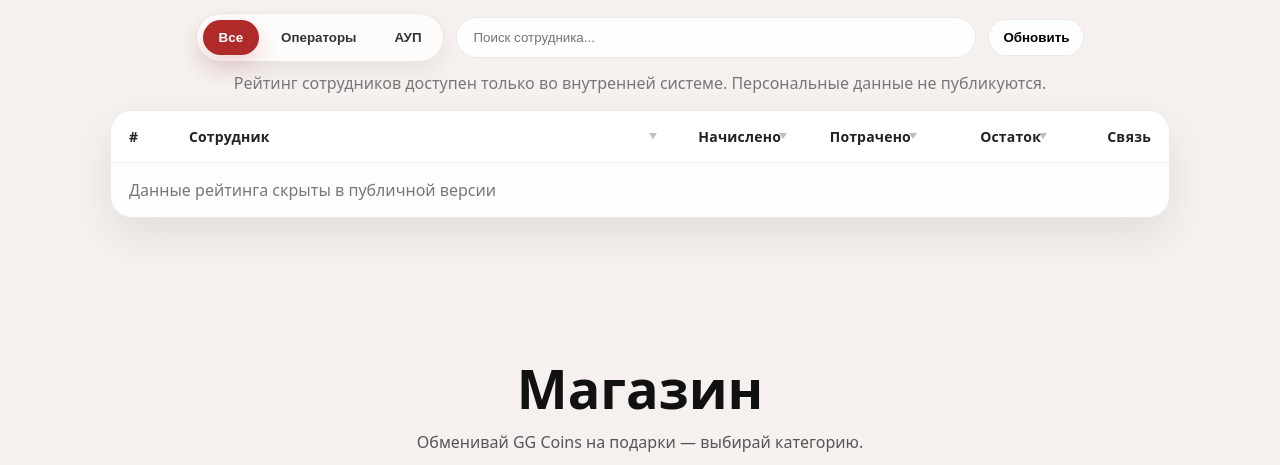
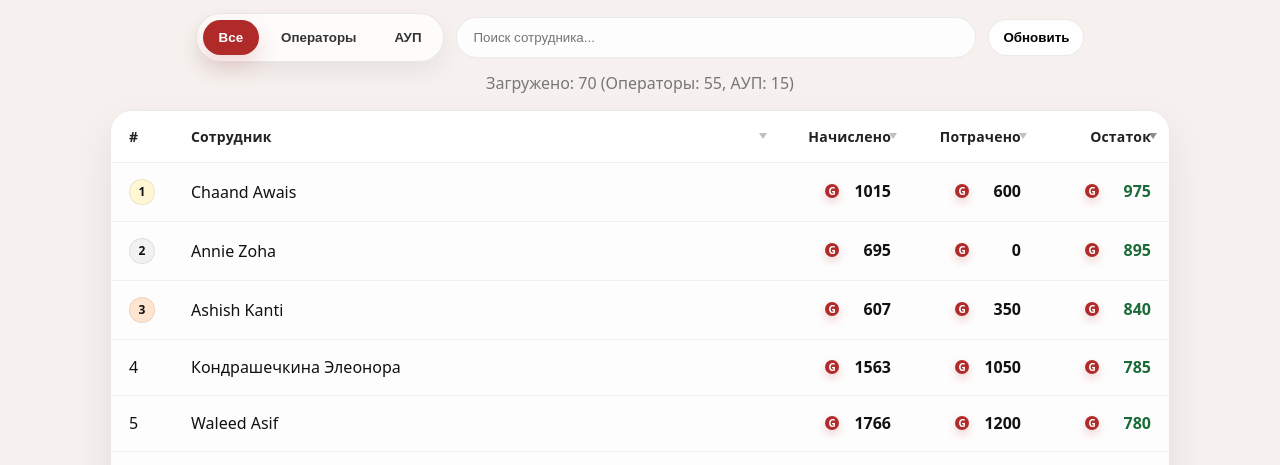
Before and after one commit to psswrdtwlv/gg-coins-public, a plain HTML site: page index.html in a window 1280 px wide. Shown: the part 2053-2518 px from the top of the page. Drawn offline with Linux system fonts and the light colour scheme.

Commit message:
feat: enable public rating UI with tabs, search and refresh

```diff
--- a/index.html
+++ b/index.html
@@ -129,7 +129,7 @@
           <button id="refresh" class="btn btn--ghost btn--sm" type="button">Обновить</button>
         </div>
 
-        <div id="status" class="status muted">Рейтинг сотрудников доступен только во внутренней системе. Персональные данные не публикуются.</div>
+        <div id="status" class="status muted">Загружаю данные…</div>
 
         <div class="table-wrap">
           <table class="table">
@@ -140,12 +140,11 @@
                 <th class="th-num" data-sort="earned">Начислено</th>
                 <th class="th-num" data-sort="spent">Потрачено</th>
                 <th class="th-num" data-sort="balance">Остаток</th>
-                <th class="th-right">Связь</th>
               </tr>
             </thead>
             <tbody id="tbody">
               <tr>
-                <td colspan="6" class="muted">Данные рейтинга скрыты в публичной версии</td>
+                <td colspan="5" class="muted">Загружаю данные…</td>
               </tr>
             </tbody>
           </table>
@@ -205,6 +204,7 @@
     </section>
 
 
+    <script src="./app.js" defer></script>
     <!-- FOOTER -->
 <footer class="footer">
   <div class="container footer__inner">
```
